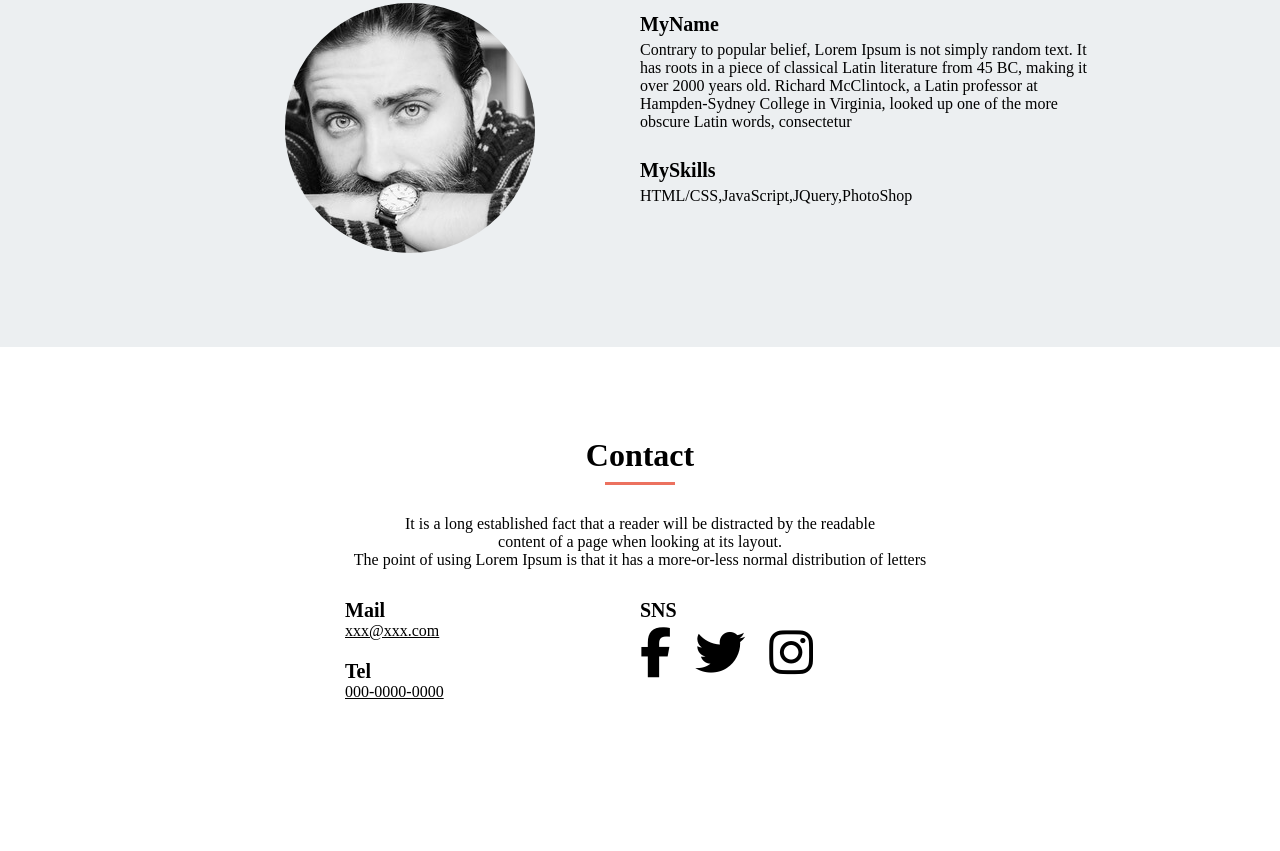
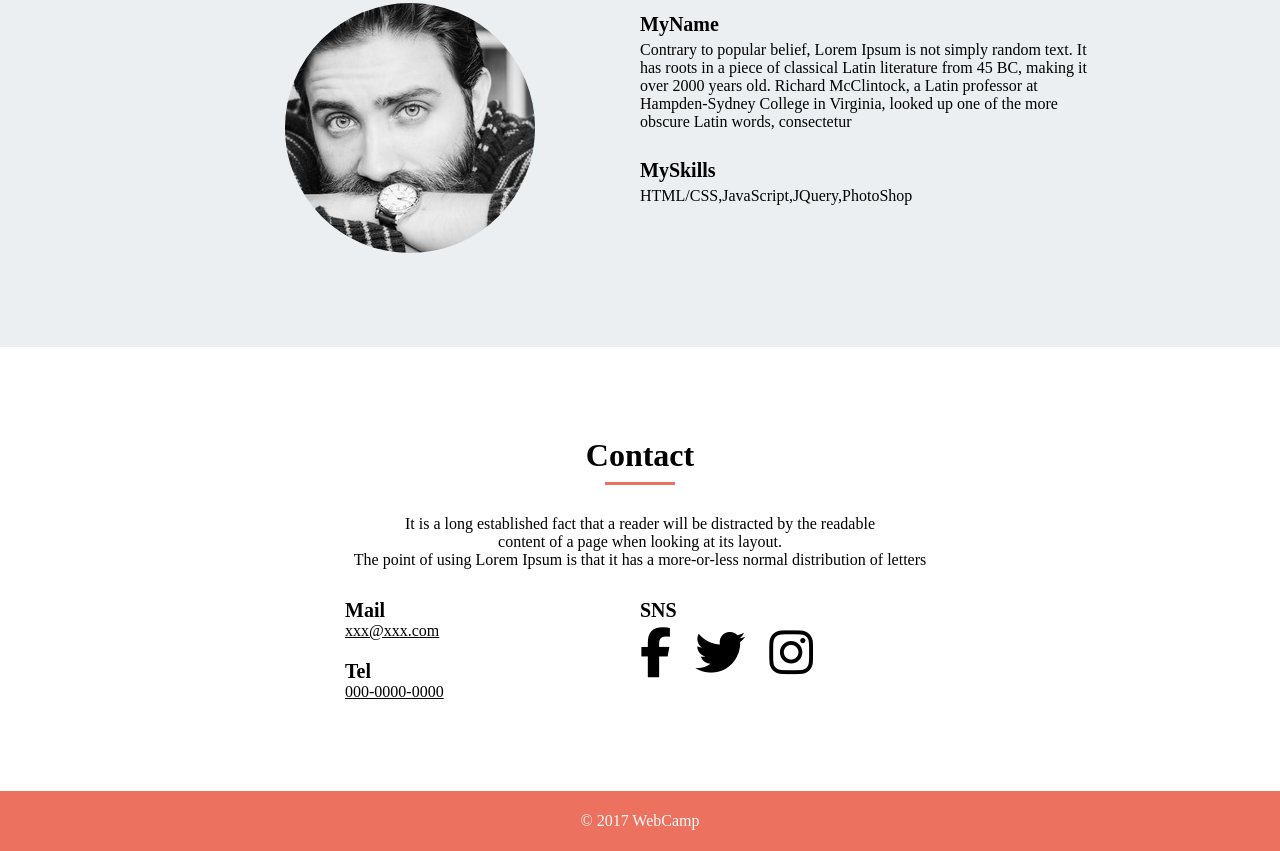
Before and after one commit to Mori116/MySite, a plain HTML site: page index.html in a window 1280 px wide. Shown: the part 2401-3252 px from the top of the page. Before the commit the page ends 3192 px from the top, so only its background shows below. Drawn offline with Linux system fonts and the light colour scheme.

Commit message:
[Add]footer追記

```diff
--- a/index.html
+++ b/index.html
@@ -133,7 +133,7 @@
   </body>
 
   <footer>
-
+    <p>©︎ 2017 WebCamp</p>
   </footer>
 
 </html>
--- a/style.css
+++ b/style.css
@@ -122,7 +122,9 @@ nav {
   text-align: center;
 }
 
-.fa-code,.fa-desktop,.fa-cogs {
+.fa-code,
+.fa-desktop,
+.fa-cogs {
   font-size: 60px;
 }
 
@@ -200,7 +202,8 @@ span:nth-child(2) {
   width: 50%;
 }
 
-.fa-facebook,.fa-instagram {
+.fa-facebook,
+.fa-instagram {
   margin-top: 5px;
   font-size: 50px;
 }
@@ -228,3 +231,12 @@ h2 {
 .tel-title {
   margin-top: 20px;
 }
+
+footer {
+  text-align: center;
+  height: 60px;
+  font-size: 16px;
+  color: #fafafa;
+  background-color: #ec715f;
+  line-height: 60px;
+}
```
